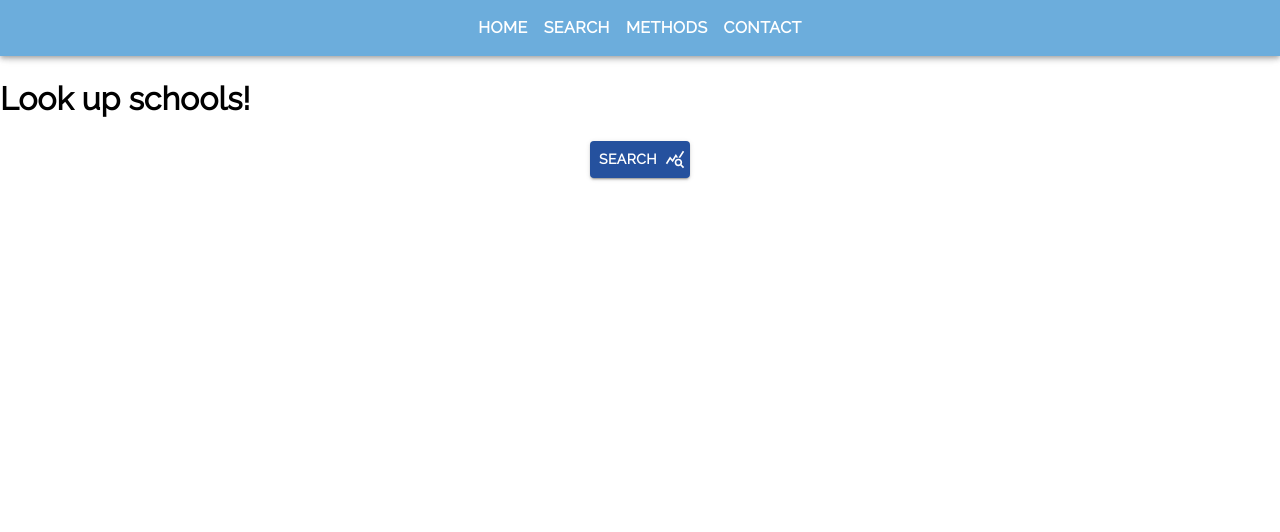
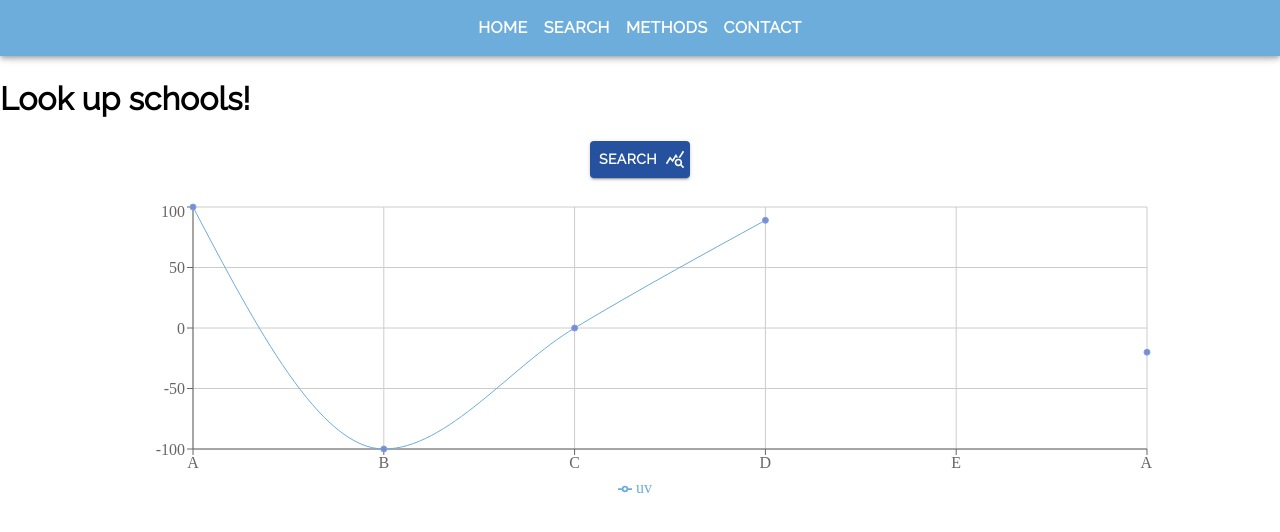
Before and after one commit to 208cai5099/nycschoolperformances, a React (Create React App) app in the folder client/: page /search in a window 1280 px wide. Shown: the top 532 px of the page. Built offline with nearby package versions, Linux system fonts and the light colour scheme; no server answers.

Commit message:
Worked on graphing

```diff
--- a/client/package.json
+++ b/client/package.json
@@ -14,6 +14,7 @@
     "react-dom": "^18.2.0",
     "react-router-dom": "^6.21.0",
     "react-scripts": "5.0.1",
+    "recharts": "^2.10.3",
     "rsuite": "^5.48.0",
     "web-vitals": "^2.1.4"
   },
--- /dev/null
+++ b/client/src/components/Chart-Styling.js
@@ -0,0 +1,4 @@
+export const chart = {
+    marginLeft: "auto",
+    marginRight: "auto"
+}
--- /dev/null
+++ b/client/src/components/Chart.jsx
@@ -0,0 +1,30 @@
+import React from "react";
+import { LineChart, Line, XAxis, YAxis, CartesianGrid, Legend, Tooltip, ResponsiveContainer } from "recharts";
+import {chart} from "./Chart-Styling"
+
+function Chart(props) {
+
+    return (
+        <ResponsiveContainer
+            height={300}
+            width="80%"
+            style={chart}
+        >
+
+            <LineChart
+                data={props.data}
+            >
+                <CartesianGrid />
+                <XAxis dataKey="name"/>
+                <YAxis />
+                <Legend />
+                <Tooltip />
+                <Line type="monotone" dataKey="uv" stroke="#6CADDC" fill="#8884d8" />
+            </LineChart>
+        </ResponsiveContainer>
+
+    )
+
+}
+
+export default Chart;
--- a/client/src/pages/Search.jsx
+++ b/client/src/pages/Search.jsx
@@ -6,8 +6,19 @@ import TextField from "@mui/material/TextField";
 import Button from "@mui/material/Button";
 import Stack from "@mui/material/Stack";
 import QueryStatsIcon from '@mui/icons-material/QueryStats';
+import Chart from "../components/Chart.jsx"
+
 
 function Search() {
+
+    const test = [
+        {name: "A", uv: 100},
+        {name: "B", uv: -100},
+        {name: "C", uv: 0},
+        {name: "D", uv: 89},
+        {name: "E"},
+        {name: "A", uv: -20},
+    ]
 
     // represents the list of unique schools
     const [schoolList, setSchoolList] = useState([])
@@ -41,42 +52,74 @@ function Search() {
     const [examInput, setExamInput] = useState([]);
     const [yearInput, setYearInput] = useState([]);
 
-    // represent the fetched data
-    const [results, setResults] = useState([]);
+
+    function processData(data) {
+
+        console.log(data);
+
+        var processedData = []
+
+        yearInput.map((year) => {
+
+            var labelList = []
+            var meanScoreList = []
+
+            data.map((item) => {
+
+                if (item.year === parseInt(year)) {
+
+                    labelList.push(item.school_dbn.concat(" - ", item.regents_exam));
+                    meanScoreList.push(item.mean_score);
+
+                }
+            })
+
+        })
+
+        console.log(processedData);
+
+    }
+
+    function formatInput(input, type) {
+        var formattedInput = ""
+
+        if (type === "school") {
+            input.forEach((element) => {
+                formattedInput = formattedInput.concat("'", element.slice(8, element.length), "'", ", ");
+            })
+        } else {
+            input.forEach((element) => {
+                formattedInput = formattedInput.concat("'", element, "'", ", ");
+            })
+        }
+
+        return formattedInput.slice(0, formattedInput.length - 2);
+
+    }
 
     const fetchData = async() => {
         try {
-            var schools = "";
-            schoolInput.forEach((element) => {
-                schools = schools.concat("'", element.slice(8, element.length), "'", ", ");
-            })
+            var schools = formatInput(schoolInput, "school");
+            var exams = formatInput(examInput, "exam");
+            var years = formatInput(yearInput, "year");
 
-            schools = schools.slice(0, schools.length - 2);
-
-            var exams = "";
-            examInput.forEach((element) => {
-                exams = exams.concat("'", element, "'", ", ");
-            })
-
-            exams = exams.slice(0, exams.length - 2);
-
-            const fromYear = yearInput.sort()[0]
-            const toYear = yearInput.sort()[yearInput.length - 1];
-
-            const url = `http://localhost:5000/search/(${schools})/(${exams})/${fromYear}/${toYear}`;
+            const url = `http://localhost:5000/search/(${schools})/(${exams})/(${years})`;
             console.log(url);
             const response = await fetch(url);
             const data = await response.json();
 
             console.log(data);
 
+            // processData(data);
+
+
         } catch (error) {
             console.error(error.message);
         }
     };
 
-
     return (
+        <div>
             <Stack spacing={3}>
                 <h1 style={heading}>Look up schools!</h1>
 
@@ -101,7 +144,7 @@ function Search() {
                         </Autocomplete>
 
                         <Autocomplete
-                        multiple
+                            multiple={true}
                             id="tags-standard"
                             options={examList}
                             renderInput={(params) => (
@@ -119,7 +162,7 @@ function Search() {
                         </Autocomplete>
 
                         <Autocomplete
-                        multiple
+                            multiple={true}
                             id="tags-standard"
                             options={yearList}
                             renderInput={(params) => (
@@ -148,8 +191,14 @@ function Search() {
                     Search
                 </Button>
 
+                <Chart data={test} />
 
             </Stack>
+
+
+        </div>
+
+
     )
 
 
```
Also changed, not shown: client/src/pages/Search-Styling.js (line endings or trailing spaces), 2 other files (tests, documents, lock files or other folders). Lines whose indentation alone changed are shown as unchanged.
